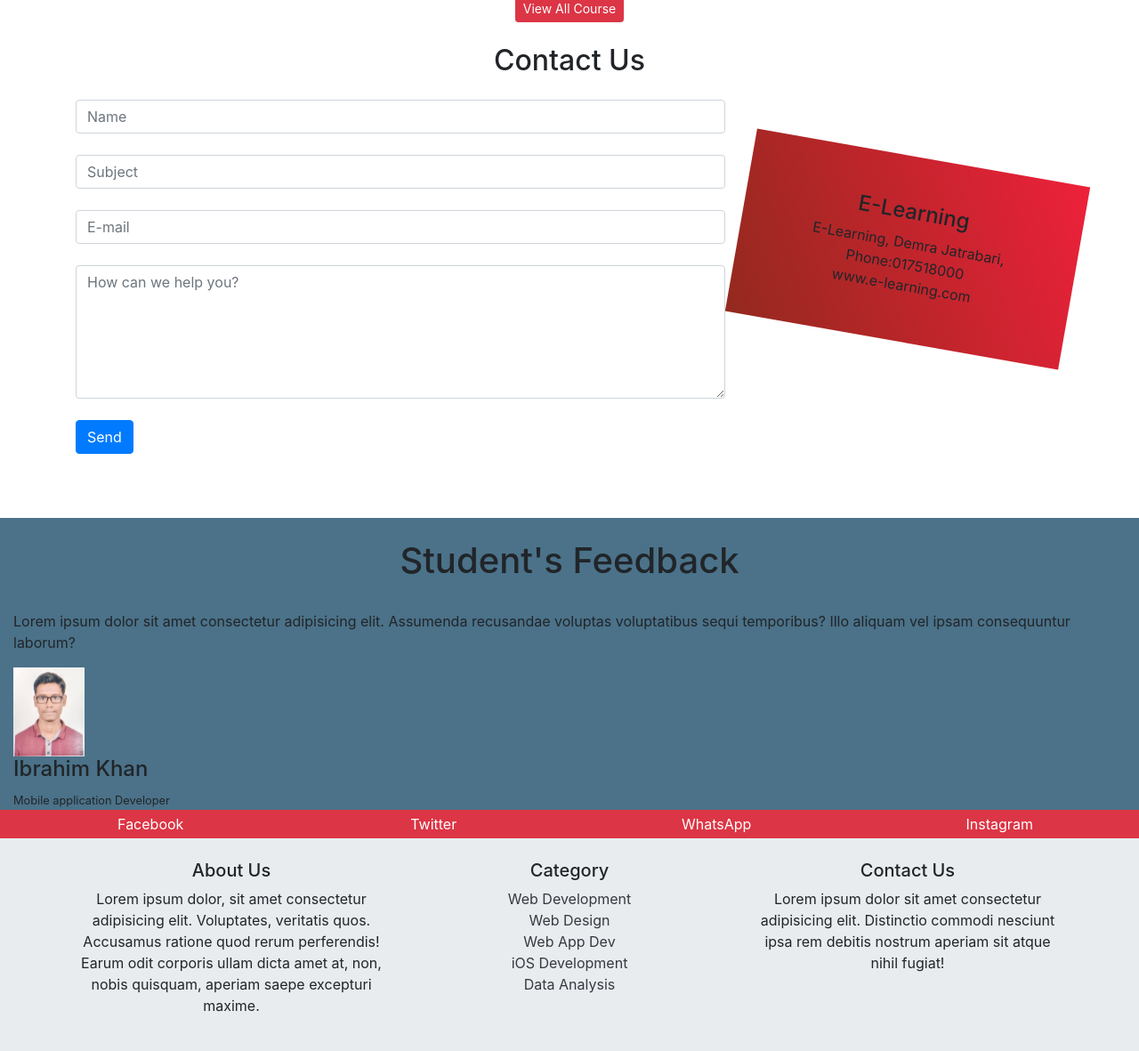
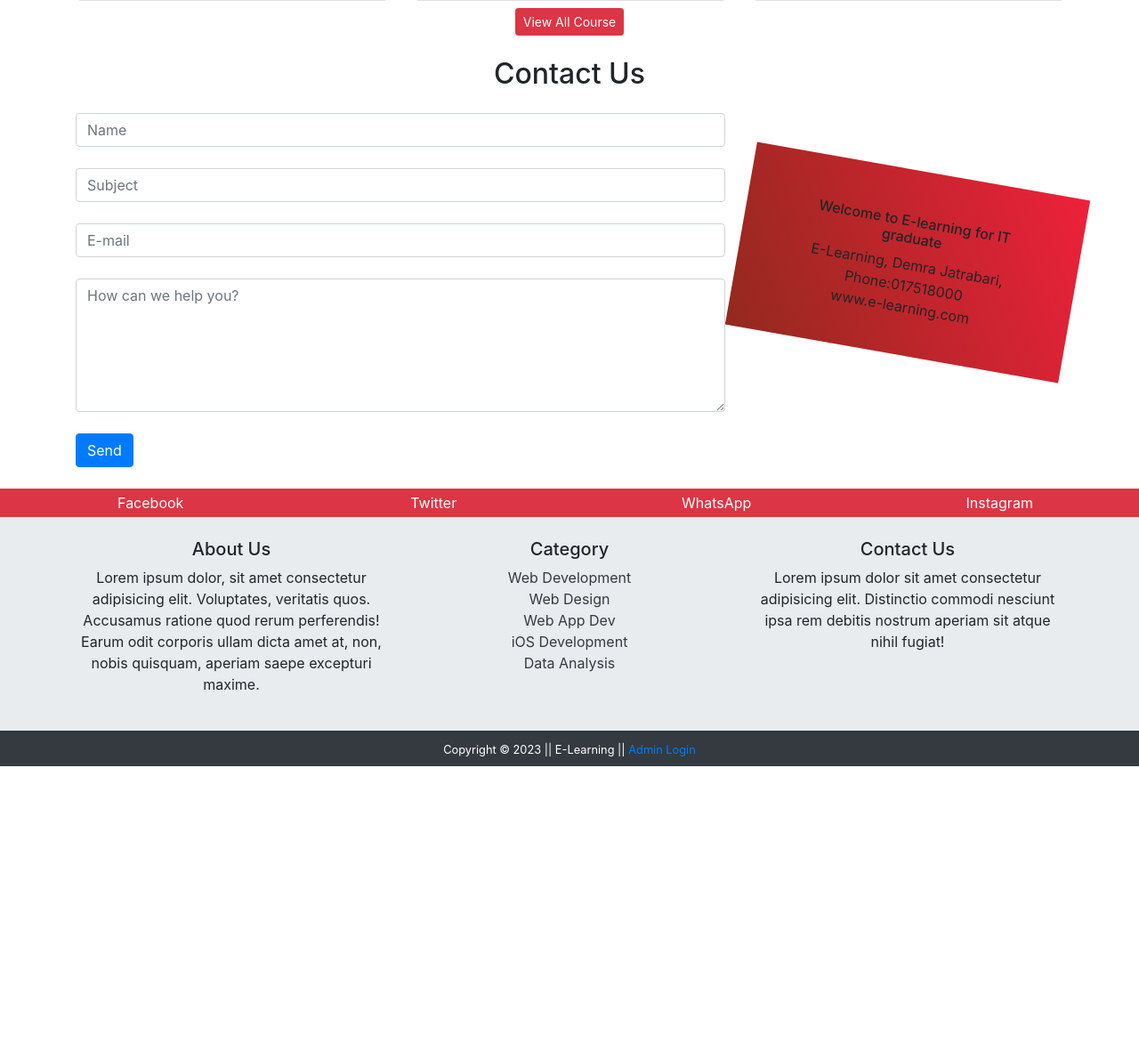
Before and after one commit to Ibrahim-K98han/E_Learning, a PHP site: page / in a window 1280 px wide. Shown: the part 1705-2886 px from the top of the page at 89% size. After the commit the page ends 2566 px from the top, so only its background shows below. Run offline with PHP 8.4, Linux system fonts and the light colour scheme; some libraries are stand-ins or nearby versions; some web fonts are replaced.

Commit message:
some modify desing

```diff
--- a/contact.php
+++ b/contact.php
@@ -11,7 +11,7 @@
         </form>
       </div>
       <div class="col-md-4 stripe text-orange text-center">
-        <h4>E-Learning</h4>
+        <h6>Welcome to E-learning for IT graduate</h6>
         <p>E-Learning,
          Demra Jatrabari,
          Phone:017518000 <br>
--- a/css/style.css
+++ b/css/style.css
@@ -1,3 +1,24 @@
+body{
+    overflow: hidden;
+    overflow-y: scroll;
+    margin: 0;
+    padding: 0;
+}
+.scrollingClass {
+    background: #fff;
+    color: #000;
+    box-shadow: rgba(0, 0, 0, 0.24) 0px 3px 8px;
+}
+.scrollingClass a {
+    color: #242222 !important;
+}
+.scrollingClass #navbarNav ul li a {
+    color: #000 !important;
+}
+
+.customVideoBg{
+    margin: auto 0px !important;
+}
 .navbar-brand {
     font-family: 'Ubuntu', sans-serif;
     font-size: 2em;
@@ -45,9 +66,10 @@ video {
     position: absolute;
     z-index: 2;
     top: 35%;
-    left: 35%;
+    left: 0;
     text-align: center;
     color: #fff;
+    right: 0;
 }
 
 .bottom-banner {
--- a/index.php
+++ b/index.php
@@ -1,11 +1,11 @@
 <!-- Start Including Header -->
-    <?php
+<?php
       include('./mainInclude/header.php');
     ?>
 <!-- End Including Header -->
 
    <!-- Start Video Background -->
-   <div class="container-fluid remove-vid-marg">
+   <div class=" customVideoBg remove-vid-marg">
     <div class="vid-parent">
       <video playsinline autoplay muted loop>
         <source src="video/banvid.mp4">
@@ -149,27 +149,7 @@
    <!-- End Contact Us -->
 
    <!-- Start Students Testimonial -->
-    <div class="container-fluid mt-5" style="background-color: #4B7289" id="feedback">
-        <h1 class="text-center testyheading p-4">Student's Feedback</h1>
-        <div class="row">
-          <div class="col-md-12">
-            <div id="testimonial-slider" class="owl-carousel">
-              <div class="testimonial">
-                <p class="description">
-                  Lorem ipsum dolor sit amet consectetur adipisicing elit. Assumenda recusandae voluptas voluptatibus sequi temporibus? Illo aliquam vel ipsam consequuntur laborum?
-                </p>
-                <div class="pic">
-                  <img src="images/ibrahim.jpg" width="80px" height="100px" alt="">
-                </div>
-                <div class="testimonial-prof">
-                  <h4>Ibrahim Khan</h4>
-                  <small>Mobile application Developer</small>
-                </div>
-              </div>
-            </div>
-          </div>
-        </div>
-    </div>
+
    <!-- End Students Testimonial -->
 
    <!-- Start social section -->
@@ -218,8 +198,6 @@
     <!-- End About section -->
 
 
-
-
 <!-- Start Including Footer -->
       <?php
         include ('./mainInclude/footer.php');
--- a/js/adminajaxrequest.js
+++ b/js/adminajaxrequest.js
@@ -1,3 +1,18 @@
+$(document).ready(function() {
+    // Add a scroll event listener
+    $(window).scroll(function() {
+      // Check if the scroll position is greater than or equal to 200 pixels
+      if ($(this).scrollTop() >= 200) {
+        // If true, add the class to the element you want
+        $('.scrollHeaderAdd').addClass('scrollingClass');
+      } else {
+        // If false, remove the class
+        $('.scrollHeaderAdd').removeClass('scrollingClass');
+      }
+    });
+  });
+
+
 //Ajax call for Admin login verification
 function checkAdminLogin(){
   console.log("Button Click");
--- a/mainInclude/header.php
+++ b/mainInclude/header.php
@@ -12,7 +12,7 @@
 </head>
 <body>
    <!--Start Navigation-->
-   <nav class="navbar navbar-expand-sm navbar-dark pl-5 fixed-top">
+   <nav class="navbar scrollHeaderAdd navbar-expand-sm navbar-dark pl-5 fixed-top">
   <a class="navbar-brand" href="index.php">E-learning For IT Graduate</a>
   <!-- <span class="navbar-text">Learn and Implement</span> -->
   <button class="navbar-toggler" type="button" data-toggle="collapse" data-target="#navbarNav" aria-controls="navbarNav" aria-expanded="false" aria-label="Toggle navigation">
```
Lines whose indentation alone changed are shown as unchanged.
